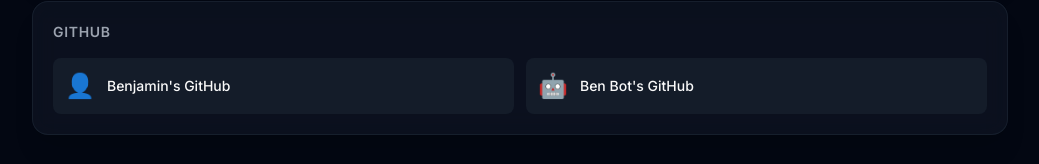
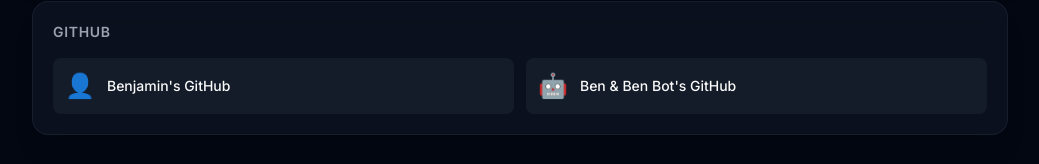
Before and after one commit to benjaminjob1/bens-hub-dashboard, a Next.js app: page / in a window 1280 px wide. Shown: the part 2698-2862 px from the top of the page, without its empty margins (120-1159 px from the left). Built offline with nearby package versions, Linux system fonts and the light colour scheme.

Commit message:
Fix Ben & Ben Bot GitHub link

```diff
--- a/src/app/page.tsx
+++ b/src/app/page.tsx
@@ -342,13 +342,13 @@
             <span className="text-sm font-medium">Benjamin's GitHub</span>
           </a>
           <a
-            href="https://github.com/benjaminjob1/stats-dashboard-next"
+            href="https://github.com/benjaminjob1"
             target="_blank"
             rel="noopener noreferrer"
             className="flex items-center gap-3 p-3 rounded-lg bg-gray-800/50 hover:bg-gray-700/50 transition-colors"
           >
             <span className="text-2xl">🤖</span>
-            <span className="text-sm font-medium">Ben Bot's GitHub</span>
+            <span className="text-sm font-medium">Ben & Ben Bot's GitHub</span>
           </a>
         </div>
       </GlassCard>
```
